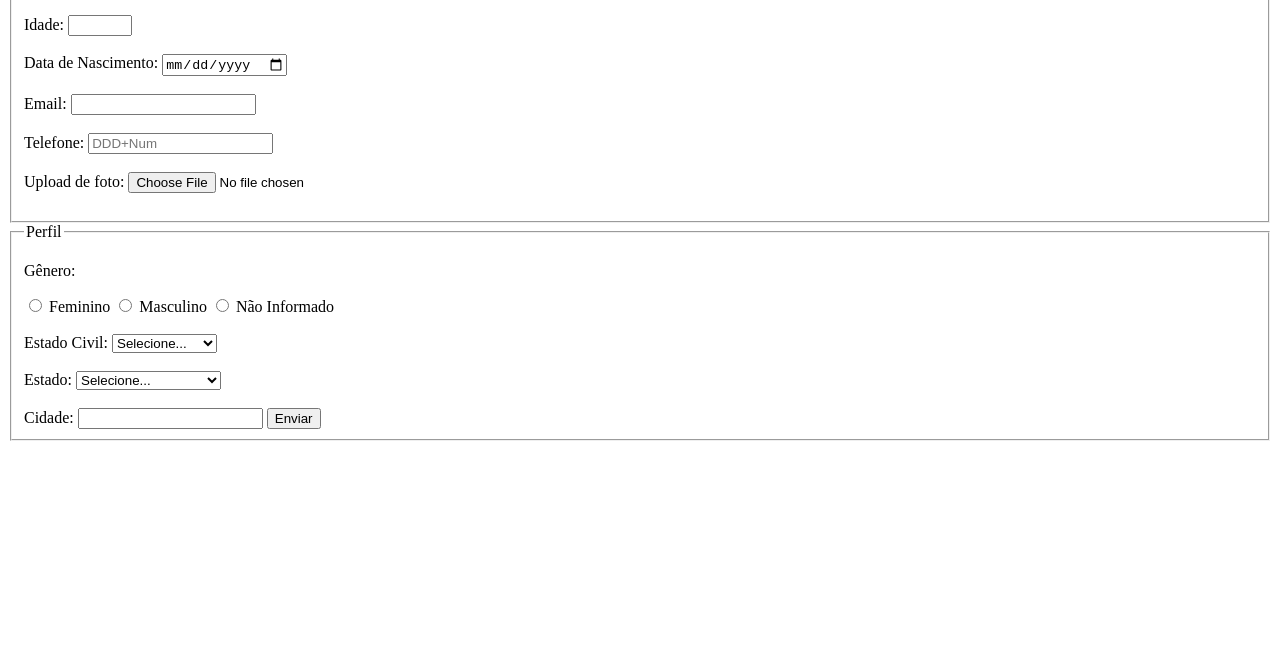
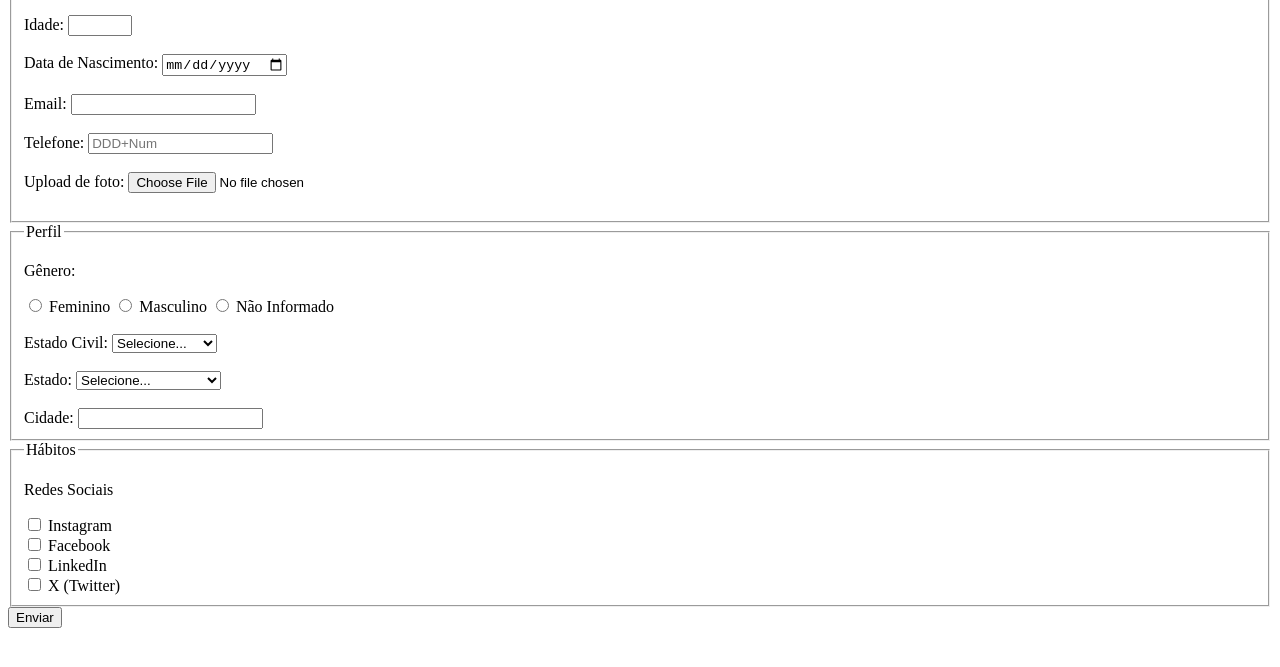
Before and after one commit to DanLeonardi23/pesquisa-culturama, a plain HTML site: page index.html in a window 1280 px wide. Shown: the part 127-794 px from the top of the page. Drawn offline with Linux system fonts and the light colour scheme.

Commit message:
Adiciona opcoes de redes sociais

```diff
--- a/index.html
+++ b/index.html
@@ -33,9 +33,9 @@
                 <label for="userImage">Upload de foto:</label>
                 <input type="file" accept="image/*" name="userImage">
                 <br><br>
-        </fieldset>
+            </fieldset>
 
-        <fieldset>
+            <fieldset>
                 <legend>Perfil</legend>
                 <p>Gênero:</p>
 
@@ -91,13 +91,31 @@
                     <option value="SP">São Paulo</option>
                     <option value="SE">Sergipe</option>
                     <option value="TO">Tocantins</option>
-
                 </select>
                 <br><br>
 
                 <label for="userCity">Cidade:</label>
                 <input type="text" name="userCity" required>
 
+            </fieldset>
+
+            <fieldset>
+                <legend>Hábitos</legend>
+                <p>Redes Sociais</p>
+                <input type="checkbox" name="social" value="instagram">
+                <label for="social">Instagram</label>
+                <br>
+                <input type="checkbox" name="social" value="facebook">
+                <label for="social">Facebook</label>
+                <br>
+                <input type="checkbox" name="social" value="linkedin">
+                <label for="social">LinkedIn</label>
+                <br>
+                <input type="checkbox" name="social" value="x">
+                <label for="social">X (Twitter)</label>
+                <br>
+
+            </fieldset>
 
             <button type="submit">Enviar</button>
         </form>
```
